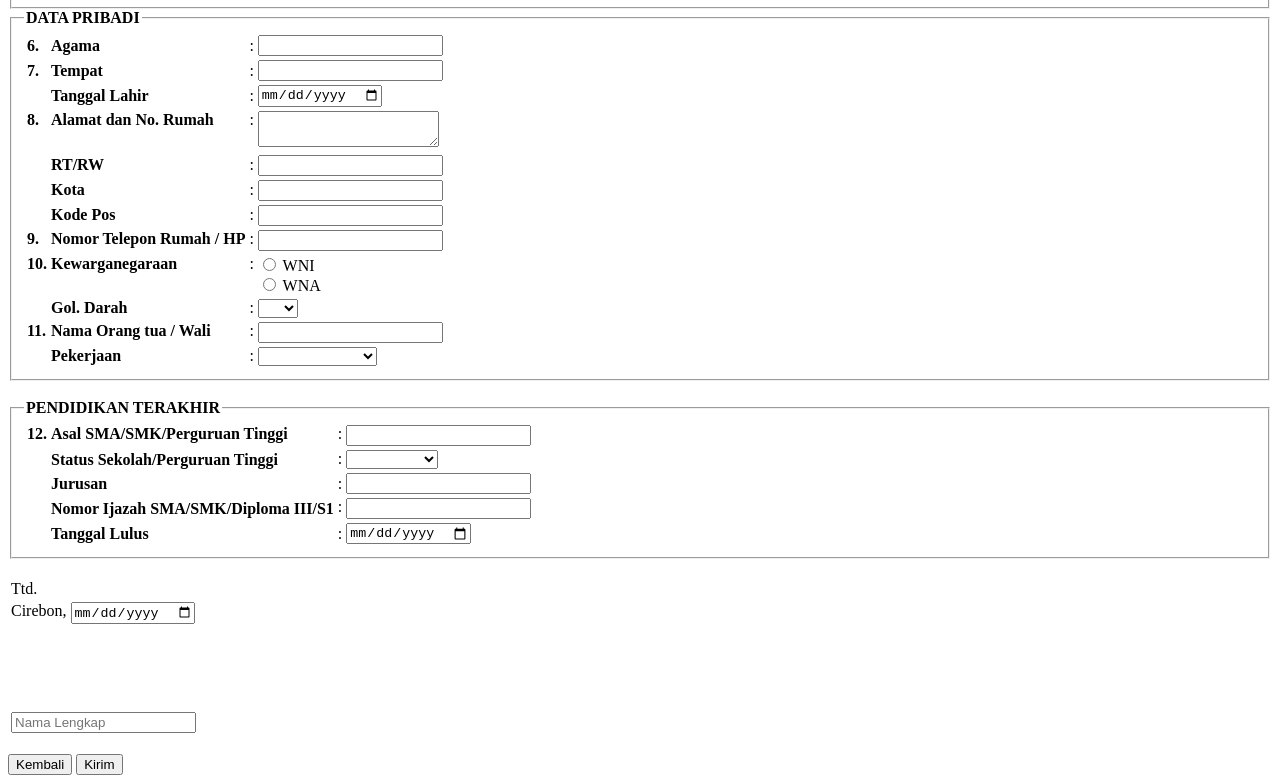
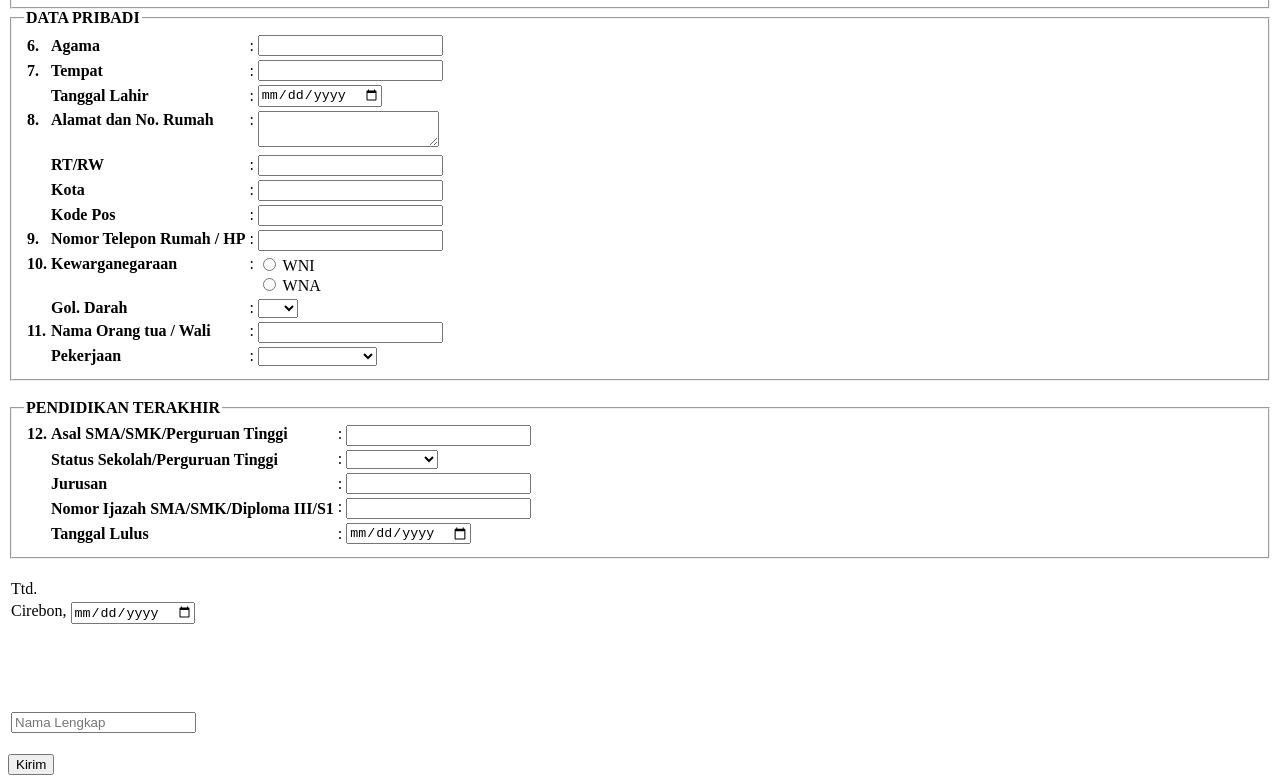
Before and after one commit to Sriwidyastuti13/Sriwidyastuti13.github.io, a plain HTML site: page P4/basic.form.html in a window 1280 px wide. Shown: the part 1178-1961 px from the top of the page. Drawn offline with Linux system fonts and the light colour scheme.

Commit message:
Update basic.form.html

```diff
--- a/P4/basic.form.html
+++ b/P4/basic.form.html
@@ -394,7 +394,6 @@
 			</tr>
 		</tbody></table>
 			<br>
-		<button type="button" onclick="document.location.href = '../'">Kembali</button>
 		<button type="submit">Kirim</button>
 	</form>
 
```
